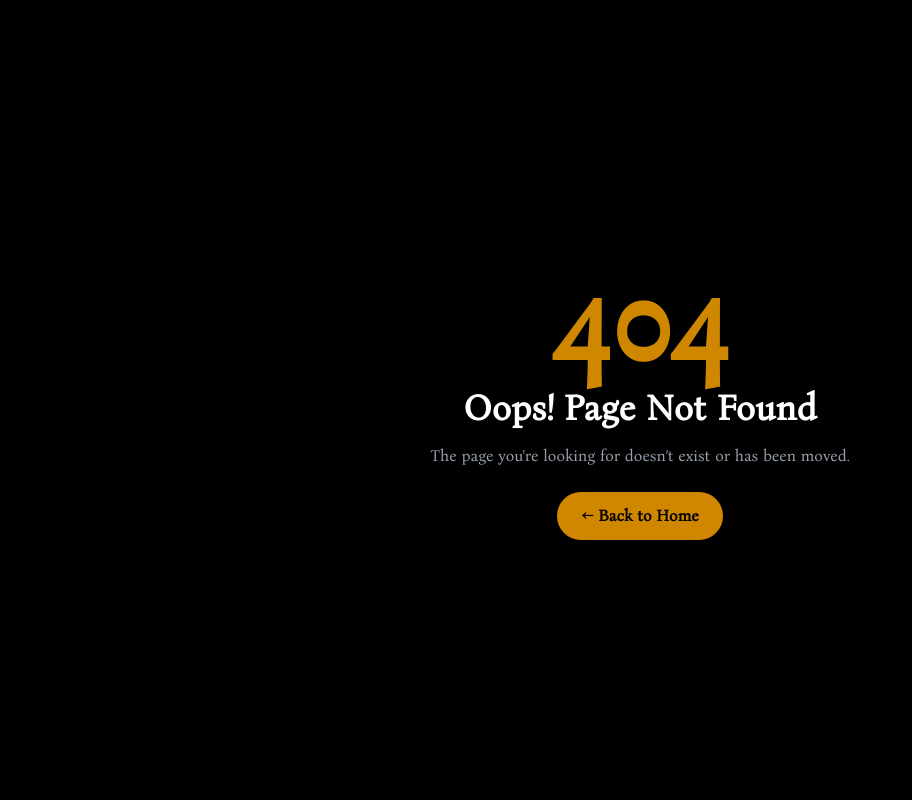
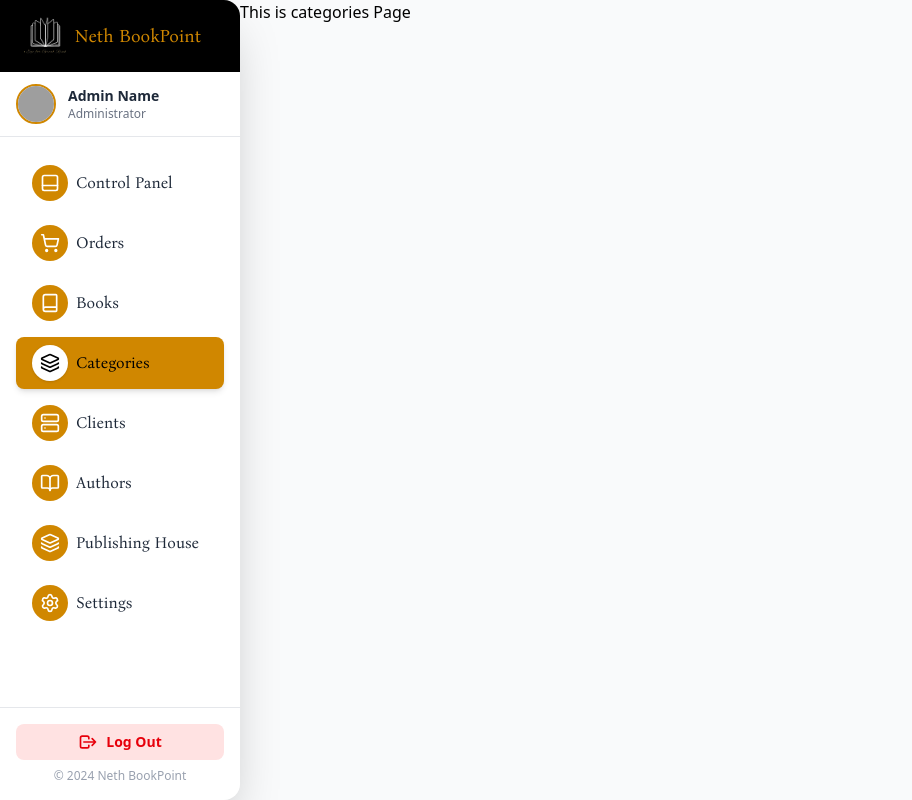
Before and after one commit to benhamida24244/neth_bookpoint, a Vue app: page /dashboard/categories in a window 1280 px wide. Before the commit this address had no page. Shown: the whole page, without its empty margins (0-912 px from the left). Built offline with nearby package versions, Linux system fonts and the light colour scheme; grey boxes are pictures that could not be loaded.

Commit message:
add Categories page in dashboard

```diff
--- a/src/components/Dashboard/Sidebar.vue
+++ b/src/components/Dashboard/Sidebar.vue
@@ -9,6 +9,8 @@ import {
   Menu as MenuIcon,
   X,
   Book,
+  Clipboard,
+  ServerIcon,
 } from 'lucide-vue-next'
 import { ref, onMounted, onUnmounted, defineProps, defineEmits, watch } from 'vue'
 import { RouterLink, useRoute } from 'vue-router'
@@ -24,7 +26,8 @@ const Menu = ref([
   { title: 'Control Panel', icon: PanelBottom, url: '/dashboard' },
   { title: 'Orders', icon: ShoppingCart, url: '/dashboard/orders' },
   { title: 'Books', icon: Book, url: '/dashboard/books' },
-  { title: 'Clients', icon: Layers, url: '/dashboard/clients' },
+  { title: 'Categories', icon: Layers, url: '/dashboard/categories' },
+  { title: 'Clients', icon: ServerIcon, url: '/dashboard/clients' },
   { title: 'Authors', icon: BookOpen, url: '/dashboard/authors' },
   { title: 'Publishing House', icon: Layers, url: '/dashboard/publishing-house' },
   { title: 'Settings', icon: Settings, url: '/dashboard/settings' },
--- a/src/router/index.js
+++ b/src/router/index.js
@@ -21,6 +21,7 @@ import BookDetails from '@/views/Dashboard/BookDetails.vue'
 import ClientInfo from '@/views/Dashboard/ClientInfo.vue'
 import CartView from '@/views/CartView.vue'
 import CheckOutPageView from '@/views/CheckOutPageView.vue'
+import Categories from '@/views/Dashboard/Categories.vue'
 
 const router = createRouter({
   history: createWebHistory(import.meta.env.BASE_URL),
@@ -89,6 +90,7 @@ const router = createRouter({
         {path:'clients/:id', name:'clients Info' , component:ClientInfo},
         {path:'books', name:'Books page' , component:Books},
         {path:'books/:id', name:'Books info' , component:BookDetails},
+        {path:'categories', name:'Categories page' , component:Categories},
         {path:'authors', name:'Authors page' , component:Authors},
         {path:'authors/:id', name:'Authors info' , component:SingleAuthorPage},
         {path:'settings', name:'Settings page' , component:Settings},
--- a/src/views/Dashboard/Categories.vue
+++ b/src/views/Dashboard/Categories.vue
@@ -0,0 +1,3 @@
+<template>
+  <h1>This is categories Page</h1>
+</template>
```
